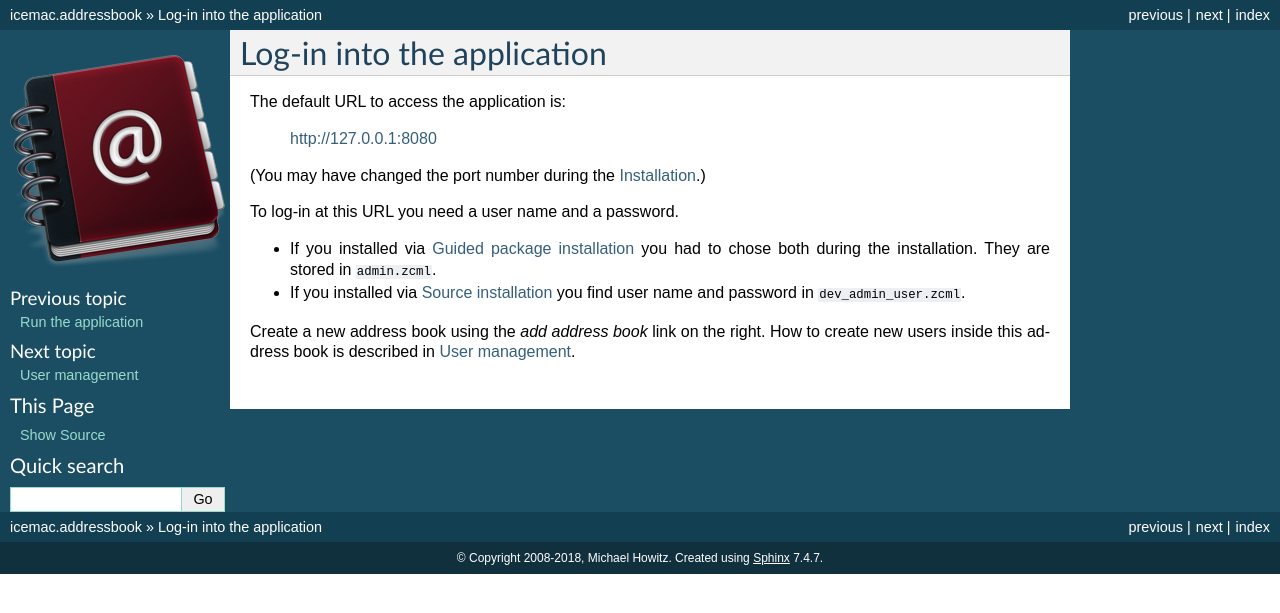
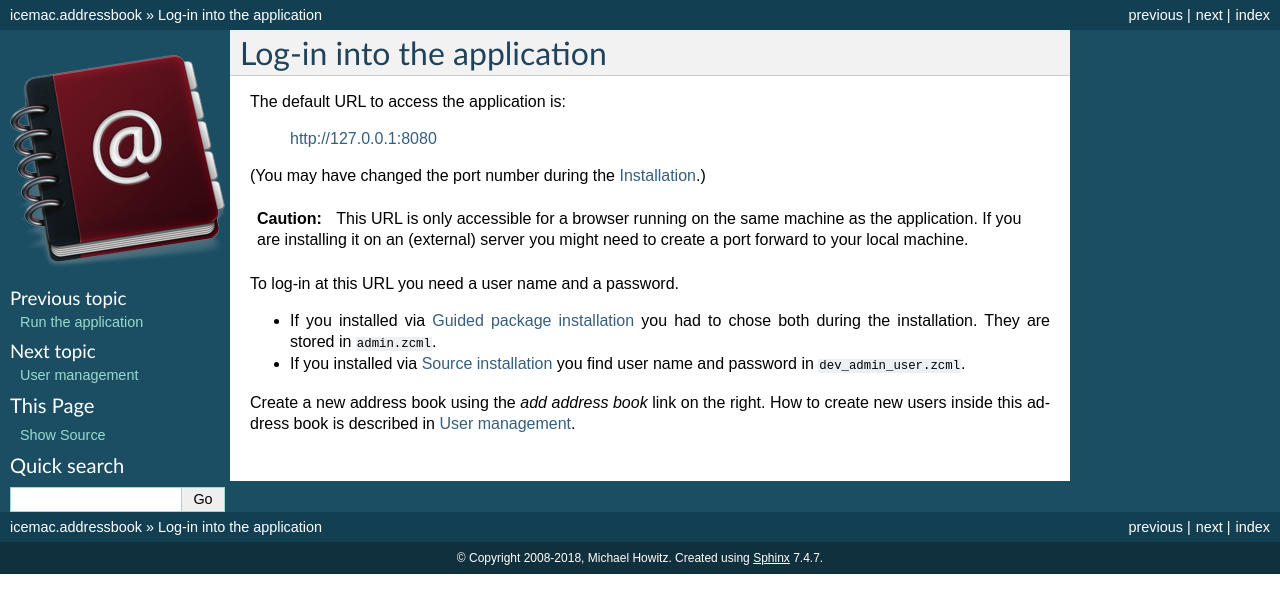
Before and after one commit to icemac/icemac.addressbook, a Sphinx documentation site: the page built from docs/login.rst, in a window 1280 px wide. Shown: the top 613 px of the page. Built offline with Sphinx 7.4.7, drawn with Linux system fonts in a browser that asks for light colours.

Commit message:
Add some operations tips for the address book.

```diff
--- a/CHANGES.rst
+++ b/CHANGES.rst
@@ -7,6 +7,10 @@
 
 - Update most libraries needed for the address book to their newest versions.
 
+Other changes
+-------------
+
+- Add some `operations tips <https://icemacaddressbook.readthedocs.io/en/latest/operations.html>`_ for the address book.
 
 8.0 (2018-10-13)
 ================
--- a/docs/guidedinstallation.rst
+++ b/docs/guidedinstallation.rst
@@ -50,7 +50,7 @@
 
 #. :ref:`loginintotheapplication`
 
-
+#. :ref:`operations`
 
 .. note::
 
--- a/docs/index.rst
+++ b/docs/index.rst
@@ -17,6 +17,7 @@
    runtheapplication
    login
    usermanagement
+   operations
 
 Documentation in other languages:
 
--- a/docs/login.rst
+++ b/docs/login.rst
@@ -10,6 +10,11 @@
 
 (You may have changed the port number during the :ref:`installation`\ .)
 
+.. caution:: This URL is only accessible for a browser running on the same
+             machine as the application. If you are installing it on an
+             (external) server you might need to create a port forward to your
+             local machine.
+
 To log-in at this URL you need a user name and a password.
 
 * If you installed via :ref:`package-installation` you had to chose both during
--- a/docs/manualinstallation.rst
+++ b/docs/manualinstallation.rst
@@ -41,6 +41,8 @@
 
 #. :ref:`loginintotheapplication`
 
+#. :ref:`operations`
+
 .. _PyPI : https://pypi.org/project/icemac.addressbook/#files
 
 .. note::
```
Also changed, not shown: docs/operations.rst (added, +37 -0 lines).
